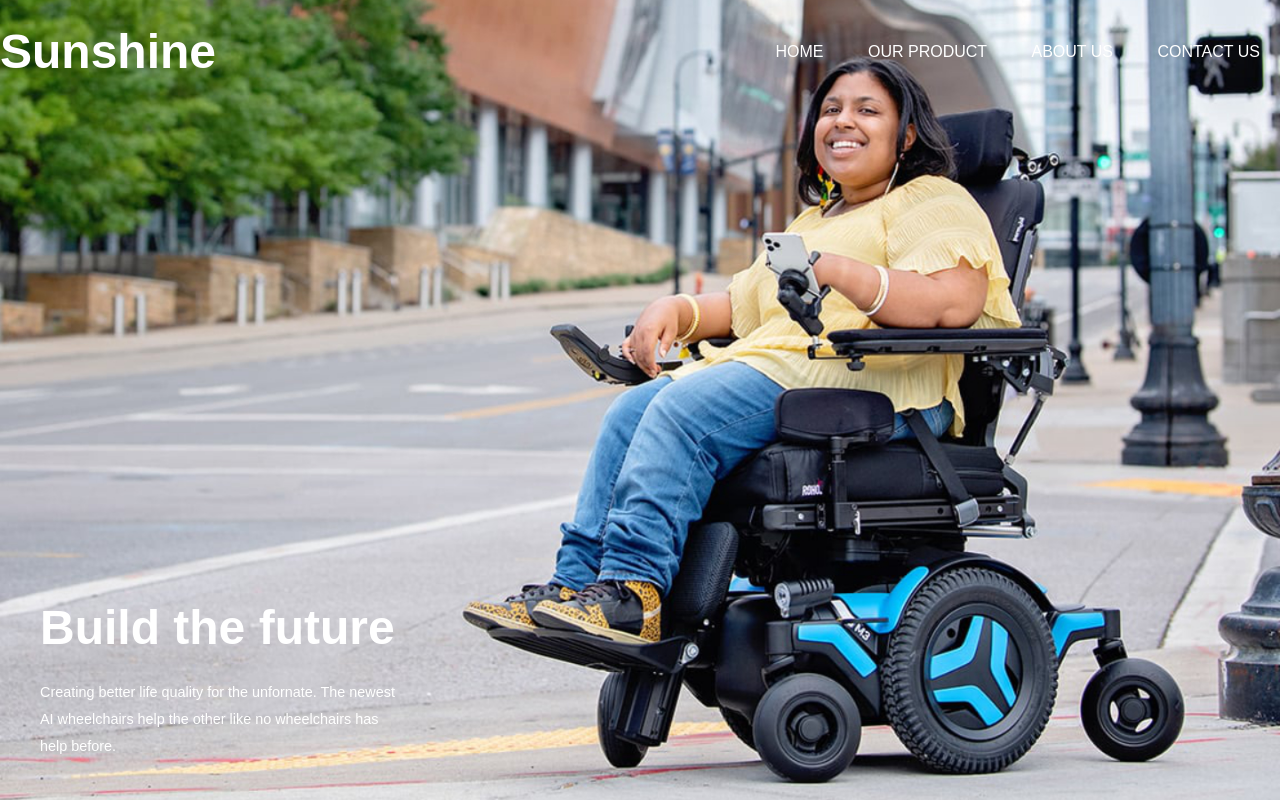
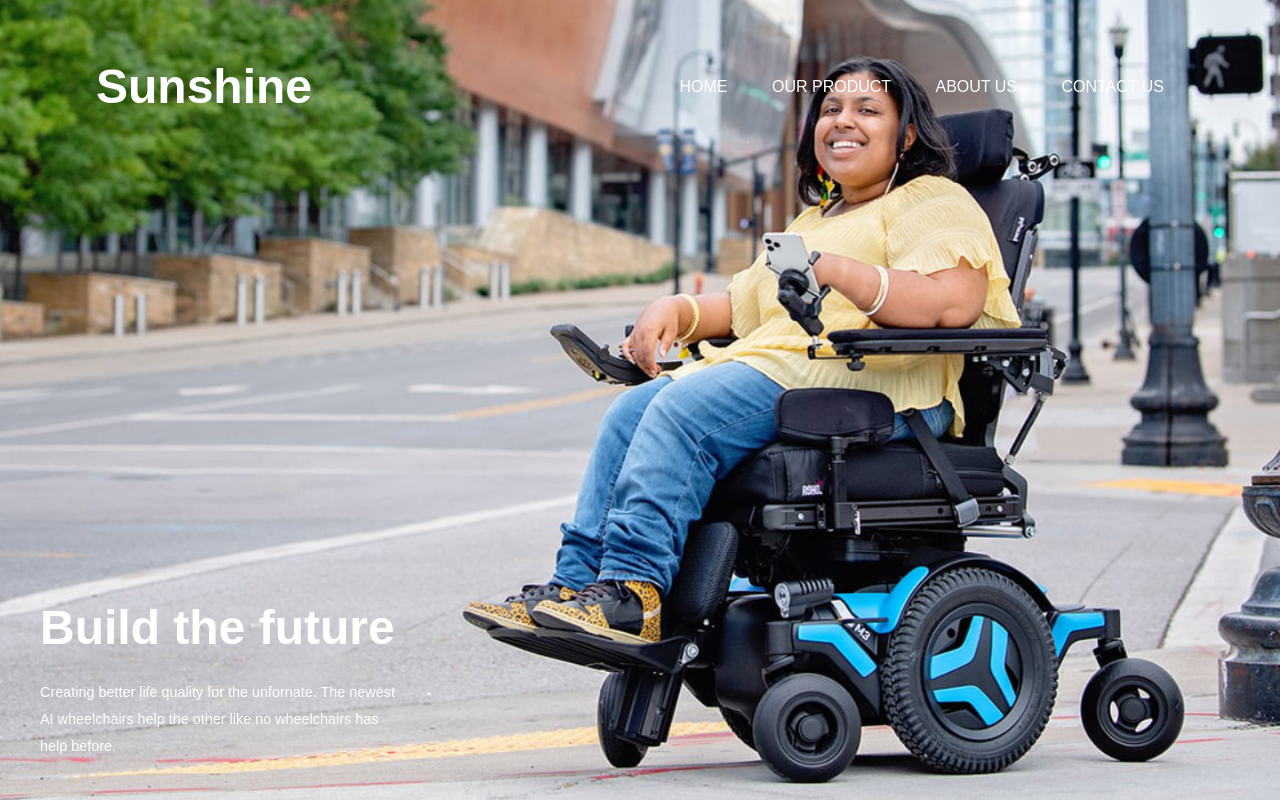
Before and after one commit to snowman72/Group-55_product, a plain HTML site: page our_product.html in a window 1280 px wide. Shown: the top 800 px of the page. Drawn offline with Linux system fonts and the light colour scheme.

Commit message:
learn more

```diff
--- a/feature_style.css
+++ b/feature_style.css
@@ -1,8 +1,77 @@
+/*Navi Bar*/
+* {
+    margin: 0;
+    padding: 0;
+    font-family: sans-serif;
+}
+
+#showcase {
+    width: 100%;
+    height: auto;
+    background-image: linear-gradient(rgba(0,0,0,0.5),rgba(0,0,0,0.5)),url(img/wheelchair.jpg)
+    background-size: cover;
+    background-position: center;
+  }
+
+.navbar {
+    width: 85%;
+    margin: auto;
+    padding: 35px 0;
+    display:flex;
+    align-items: center;
+    justify-content:space-between;
+    border-right: none;
+  }
+
+  .logo {
+    width: 120px;
+    color: #fff;
+  }
+
+  .navbar ul li {
+    /* list-style-type: none;
+    margin: 0;
+    padding: 0;
+    overflow:hidden;
+    float:left; */
+    list-style: none;
+    display: inline-block;
+    margin: 0 20px;
+    position: relative;
+  }
+
+  .navbar ul li a {
+    /* display: block;
+    text-align: center;
+    padding: 14px 16px;
+    text-decoration: none;
+    color: #fff;
+    text-transform: uppercase;
+    font-size: 25px;
+    font-weight: 500; */
+    text-decoration: none;
+    color: #fff;
+    text-transform: uppercase;
+  }
+
+  .navbar ul li::after {
+    content: '';
+    height: 2px;
+    width: 0;
+    background: #f1d55b;
+    position: absolute;
+    left: 0;
+    bottom: -10px;
+    transition: 0.5s;
+  }
+
+  .navbar ul li:hover::after {
+    width: 100%;
+  }
 body {
     margin: 0;
     font-family: 'Poppins', sans-serif;
-    color: #fff;
-    background: #2D4059;
+    background: #FFD495;
 }
 
 * {
@@ -79,11 +148,16 @@ h1 {
 }
 
 .pic img {
+    margin: 0 auto;
+    margin-top: 40px;
+    margin-right: 10px;
     width: 575px;
     height: 400px;
 }
 
-.intro {
+#intro {
+    margin: 0 auto;
+    text-align: center;
     display: flex;
     padding-left: 50px;
     flex-direction: column;
--- a/our_product.html
+++ b/our_product.html
@@ -5,14 +5,16 @@
         <script src="https://kit.fontawesome.com/7d24fd461d.js" crossorigin="anonymous"></script>
     </head>
     <header>
-        <div class="nav">
-            <h1 class="logo"> Sunshine </h1>
+        <div id="showcase">
+        <div class="navbar">
+            <h1 class= "logo"> Sunshine </a> </h1>
             <ul>
-                <li> <a class="home" href="index.html">Home </a> </li>
-                <li> <a class="ourProduct" href="#"> Our product </a></li>
-                <li> <a class="aboutUs" href="#"> About us </a></li>
-                <li> <a class="contactUs" href="#"> Contact us </a></li>
+                <li> <a class="home" href="index.html"> Home </a> </li>
+                <li> <a class="ourProduct" href="ourProduct.html"> Our product </a></li>
+                <li> <a class="aboutUs" href="aboutUs.html"> About us </a></li>
+                <li> <a class="contactUs" href="contactUs.html"> Contact us </a></li>
             </ul>
+        </div>
         </div>
 
         <div class="header-body">
--- a/styling.css
+++ b/styling.css
@@ -1,8 +1,65 @@
+/*Navi Bar*/
+* {
+    margin: 0;
+    padding: 0;
+    font-family: sans-serif;
+}
+
+#showcase {
+    width: 100%;
+    height: auto;
+    background-position: center;
+    display: flex;
+    justify-content: space-between;
+  }
+
+.navbar {
+    width: 85%;
+    margin: auto;
+    padding: 35px 0;
+    display: flex;
+    align-items: center;
+    justify-content: space-between;
+  }
+
+  .logo {
+    width: 20%;
+    color: #fff;
+  }
+
+  .navbar ul li {
+    list-style: none;
+    display: inline-block;
+    margin: 0 20px;
+    position: relative;
+  }
+
+  .navbar ul li a {
+    text-decoration: none;
+    color: #fff;
+    text-transform: uppercase;
+  }
+
+  .navbar ul li::after {
+    content: '';
+    height: 3px;
+    width: 0;
+    background: #f1d55b;
+    position: absolute;
+    left: 0;
+    bottom: -10px;
+    transition: 0.5s;
+  }
+
+  .navbar ul li:hover::after {
+    width: 100%;
+  }
+
 body {
     margin: 0;
     font-family: 'Poppins', sans-serif;
     color: #fff;
-    background: #2D4059;
+    background: #FFD495;
 }
 
 * {
@@ -78,34 +135,6 @@ header {
     flex-direction: column;
 }
 
-/*=== Navbar ===*/
-.nav ul li{
-    list-style: none;
-    display: inline-block;
-    margin: 0 20px;
-    position: relative;
-}
-
-.nav ul li a {
-    text-decoration: none;
-    color: #fff;
-    text-transform: uppercase;
-}
-
-.nav ul li::after {
-    content: '';
-    height: 3px;
-    width: 0;
-    background: #f1d55b;
-    position: absolute;
-    left: 0;
-    bottom: -10px;
-    transition: 0.5s;
-}
-
-.nav ul li:hover::after {
-    width: 100%;
-}
 
 /*=== Header Body ===*/
 .header-body {
@@ -121,6 +150,10 @@ header {
 }
 
 /*=== About Section ===*/
+.about {
+    color: black;
+}
+
 .heading h2 {
     margin-bottom: 1em;
 }
@@ -285,13 +318,13 @@ header {
 }
 
 .circle {
-    border: 2px #ccc solid;
+    border: 2px rgb(204, 204, 204) solid;
     border-radius: 50%;
     width: 100%;
     max-width: 800px;
     margin: 0 auto;
     position: relative;
-    background: #2D4059;
+    background: #FFD495;
     animation:
         glow 4s ease-in-out infinite;
     aspect-ratio: 3 / 1;
@@ -337,7 +370,7 @@ header {
         box-shadow: none;
     }
     50% {
-        box-shadow: 0 0 1em #5bc7ca;
+        box-shadow: 0 0 1em #FAAB78;
     }
     100% {
         box-shadow: none;
```
Also changed, not shown: feature.html (+1 -1 lines).
